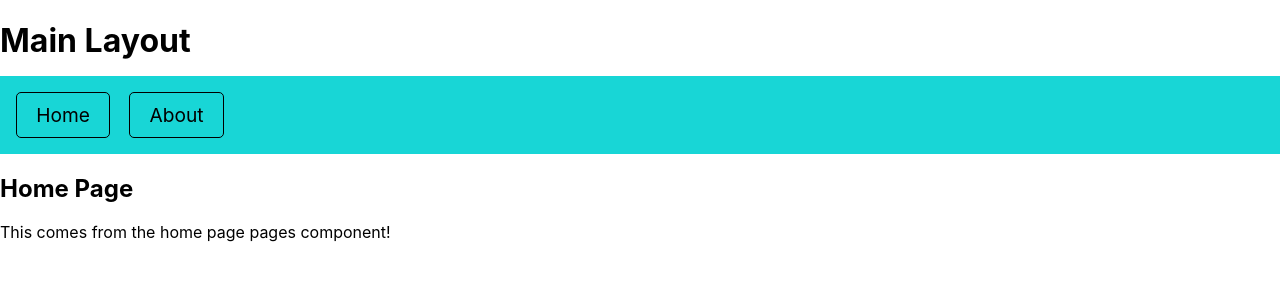
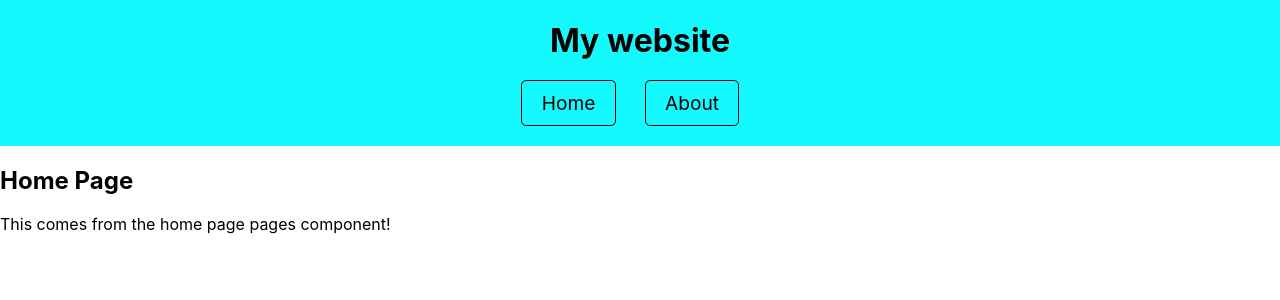
Before and after one commit to StephenJRochester/Projects, a React (Create React App) app in the folder FullStack/Frontend/: page / in a window 1280 px wide. Shown: the top 300 px of the page. Built offline with nearby package versions, Linux system fonts and the light colour scheme.

Commit message:
more CSS tweaks. save before i go into sites more

```diff
--- /dev/null
+++ b/FullStack/Frontend/src/components/Header.js
@@ -0,0 +1,12 @@
+import Navbar from "./Navbar";
+import Sitetitle from "./Sitetitle";
+
+function Header() {
+    return (
+        <header className="header">
+            <Sitetitle/>
+            <Navbar/>
+        </header>
+    );
+}
+export default Header;
--- a/FullStack/Frontend/src/components/Navbar.js
+++ b/FullStack/Frontend/src/components/Navbar.js
@@ -5,6 +5,7 @@ function Navbar() {
     return (
 
         <nav className="navbar">
+
             <Link to ="/" className="Link">Home</Link>
             <Link to ="/about" className="Link">About</Link>
         </nav>
--- /dev/null
+++ b/FullStack/Frontend/src/components/Sitetitle.js
@@ -0,0 +1,6 @@
+function Sitetitle() {
+    return (
+        <h1 className="page-title"> My website</h1>
+    );
+}
+export default Sitetitle;
--- a/FullStack/Frontend/src/layouts/MainLayout.js
+++ b/FullStack/Frontend/src/layouts/MainLayout.js
@@ -1,6 +1,4 @@
-import React from "react";
-import Navbar from "../components/Navbar";
-
+import Header from "../components/Header";
 
 
 function MainLayout({ children }) {
@@ -8,8 +6,7 @@ function MainLayout({ children }) {
         <div className="main-layout">
             <title>Main Layout</title>
 
-            <h1>Main Layout</h1>
-            <Navbar/>
+            <Header classname = "header"/>
             <main>
                 {children}
             </main>
--- a/FullStack/Frontend/src/styles/global.css
+++ b/FullStack/Frontend/src/styles/global.css
@@ -1,8 +1,10 @@
 /* global.css */
-h1 {
+.page-title{
     font-size: 2em;
-    margin-bottom: 0.5em;
+    margin-bottom: 1em;
     color: #000000;
+
+
 }
 .Link {
     display: inline-block;
@@ -18,12 +20,23 @@ h1 {
 
 }
 .Link:hover {
-    background-color: #318686;
+    background-color: #37a7a7;
     color: #ffffff;
+}
+.header {
+  display: flex;
+  flex-direction: column;
+  background-color: #13f9fd;
+  align-items: center;
+}
+
+.header > * {
+  margin-bottom: 20px;
 }
 
 .navbar {
-    background-color: #18d6d6;
-    padding: 1em;
-    display: flex;
+  display: flex;
+  flex-direction: row;
+  gap: 10px;
+
 }
```
